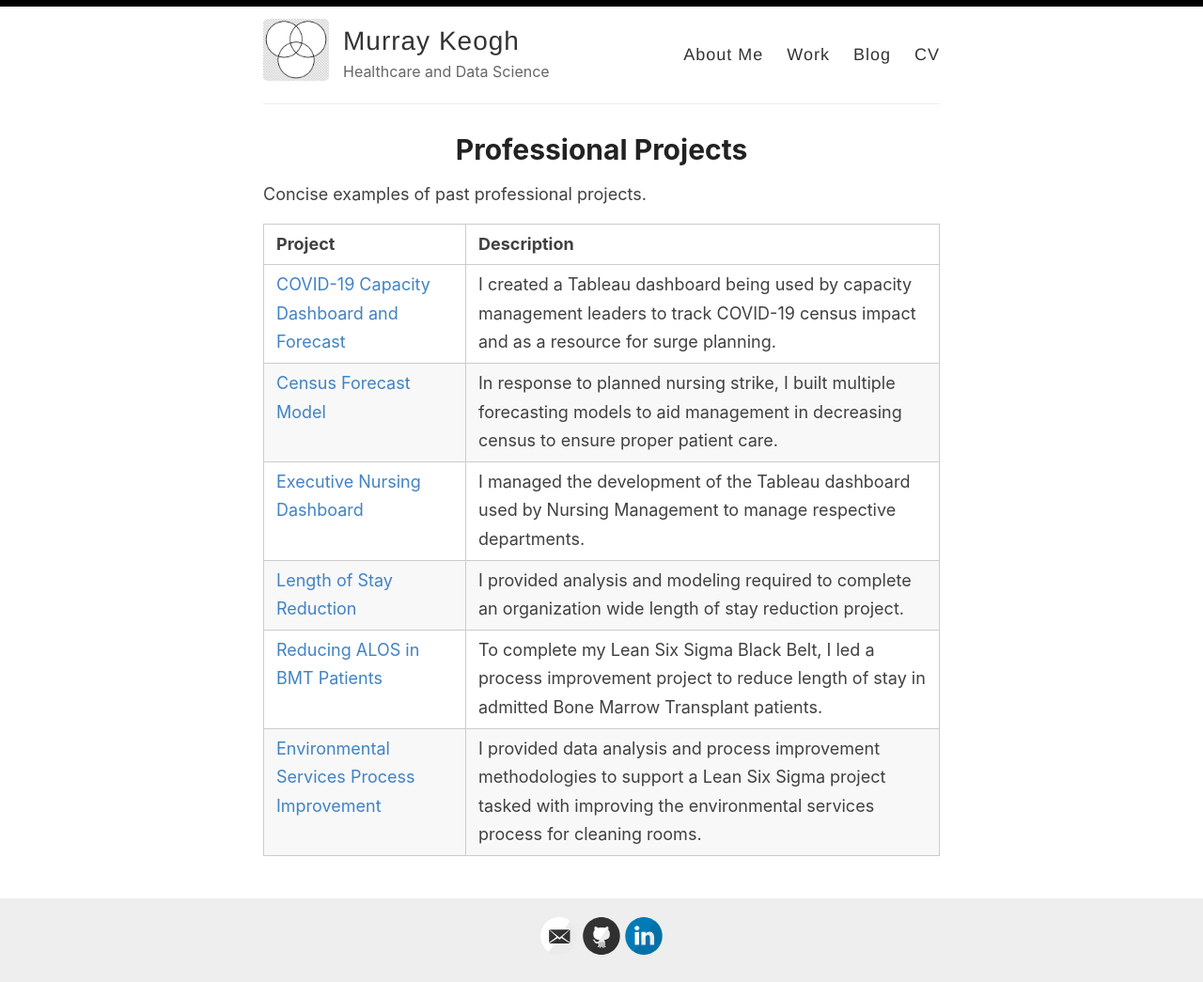
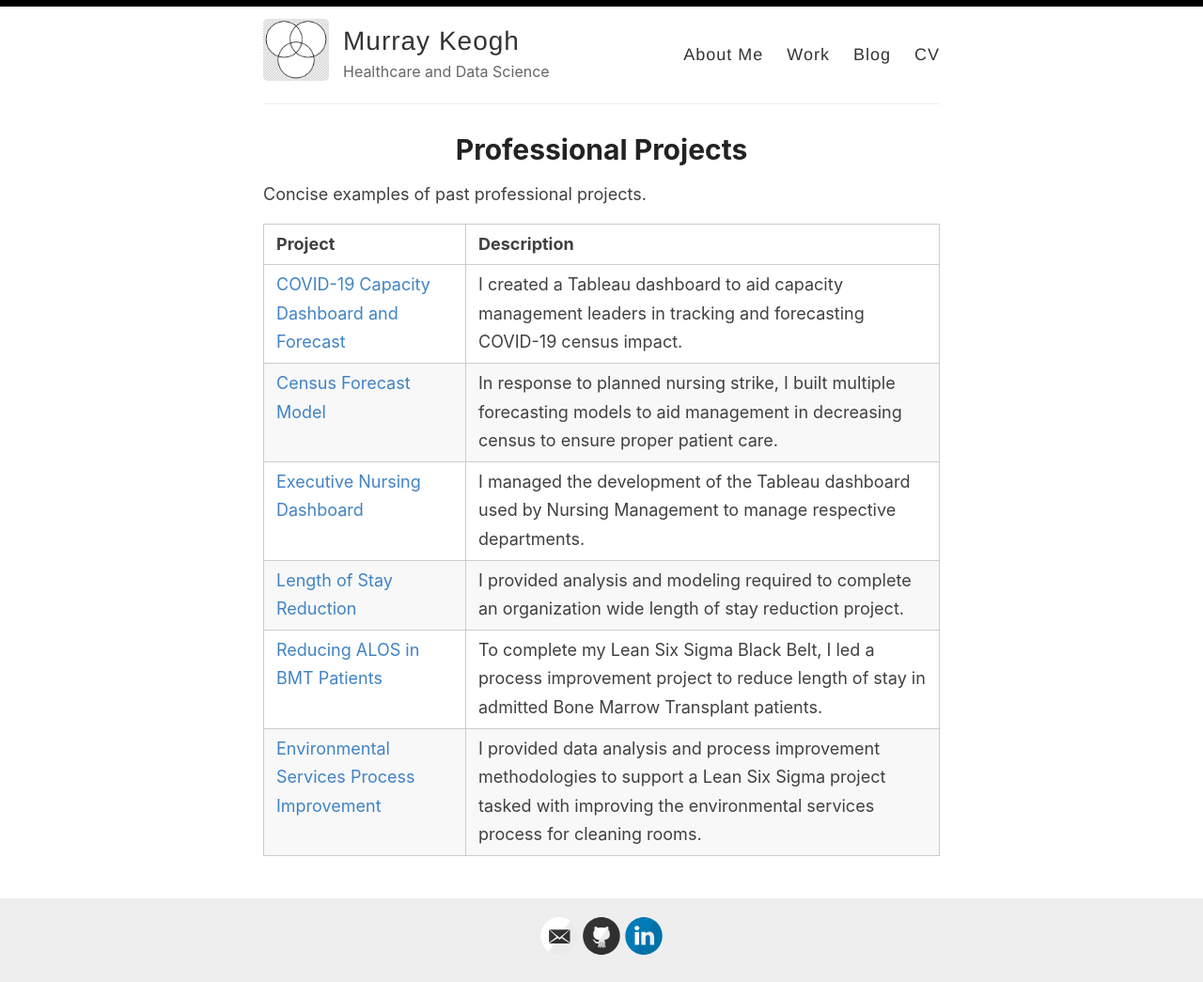
Before and after one commit to Murrkeys/Murrkeys.github.io, a Jekyll site: the page built from _pages/work.md, in a window 1280 px wide. Shown: the whole page at 94% size. Built offline with Jekyll 4.4.1, drawn with Linux system fonts in a browser that asks for light colours.

Commit message:
Update work.md

```diff
--- a/_pages/work.md
+++ b/_pages/work.md
@@ -9,7 +9,7 @@ Concise examples of past professional projects.
 
 |Project | Description|
 |------------ | -------------|
-|<a href="/documents/C19Dash.pdf">COVID-19 Capacity Dashboard and Forecast</a>| I created a Tableau dashboard being used by capacity management leaders to track COVID-19 census impact and as a resource for surge planning.|
+|<a href="/documents/C19Dash.pdf">COVID-19 Capacity Dashboard and Forecast</a>| I created a Tableau dashboard to aid capacity management leaders in tracking and forecasting COVID-19 census impact.|
 |<a href="/documents/Nursing Strike Forecast Model.pdf">Census Forecast Model</a> | In response to planned nursing strike, I built multiple forecasting models to aid management in decreasing census to ensure proper patient care.|
 |<a href="/documents/Nursing Executive Dashboard.pdf">Executive Nursing Dashboard</a>| I managed the development of the Tableau dashboard used by Nursing Management to manage respective departments.|
 |<a href="/documents/Length of Stay Reduction Project.pdf">Length of Stay Reduction</a>| I provided analysis and modeling required to complete an organization wide length of stay reduction project.|
```
